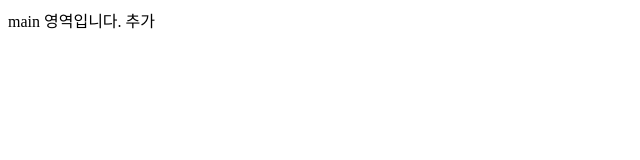
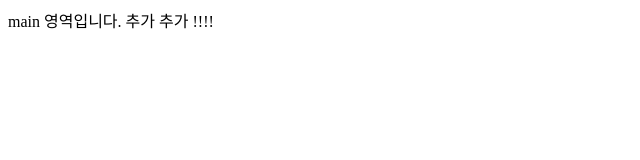
Before and after one commit to Java47194/Test1028, a plain HTML site: page main.html in a window 1280 px wide. Shown: the full height of the page, 0-640 px from the left. Drawn offline with Linux system fonts and the light colour scheme.

Commit message:
school생성및 오전 작업 commit

```diff
--- a/main.html
+++ b/main.html
@@ -3,7 +3,7 @@
     <title>Git 연습</title>
 <body>
     main 영역입니다.
-    추가
+    추가 추가 !!!!
 </body>
 </head>
 </html>
```
Also changed, not shown: 2 other files.
